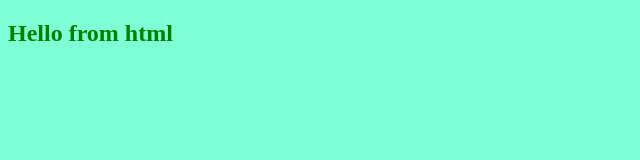
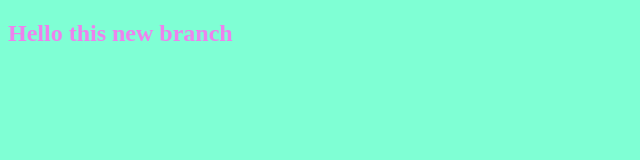
Before and after one commit to mohmedRefat/task, a plain HTML site: page index.html in a window 1280 px wide. Shown: the whole page, without its empty margins (0-640 px from the left). Drawn offline with Linux system fonts and the light colour scheme.

Commit message:
this my branches changes style

```diff
--- a/index.html
+++ b/index.html
@@ -7,7 +7,7 @@
         <title>Document</title>
     </head>
     <body>
-<h2>Hello from html</h2>
+<h2>Hello this new branch</h2>
 
         <script src="app.js"></script>
     </body>
--- a/style.css
+++ b/style.css
@@ -3,5 +3,5 @@ body {
 }
 
 h2 {
-  color: green;
+  color: violet;
 }
```
